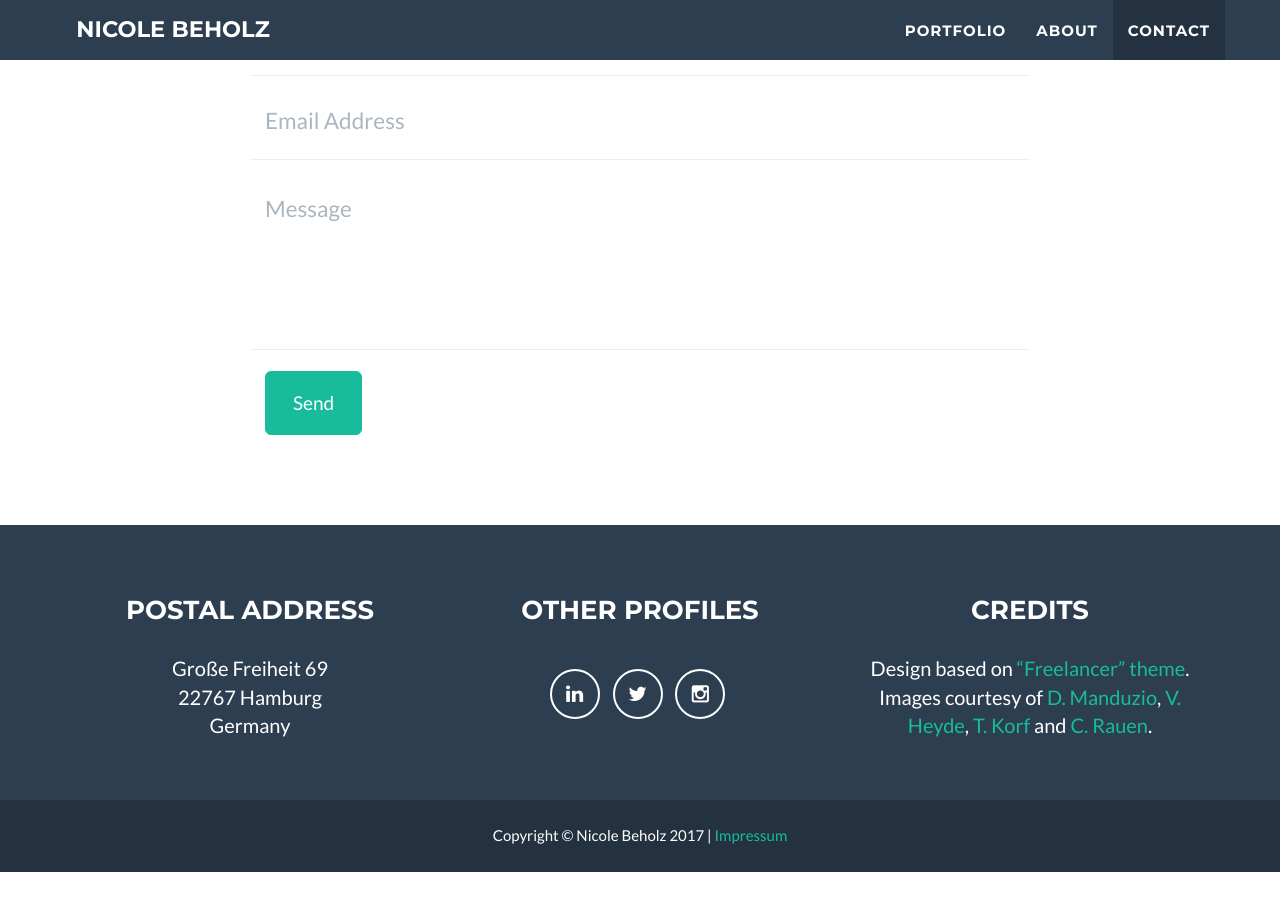
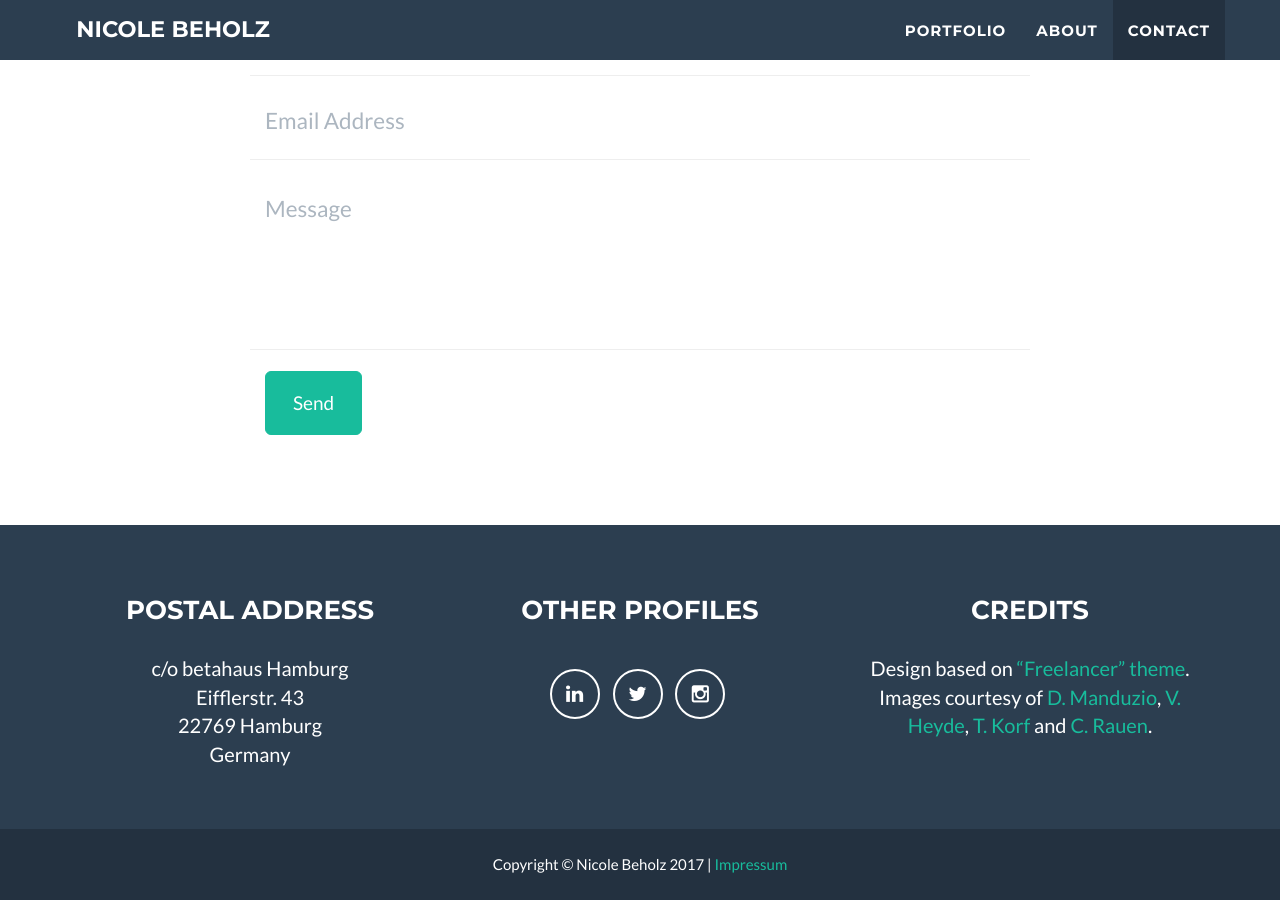
Before and after one commit to nickbeholz/nicolebeholz.com, a Jekyll site: the page built from index.html, in a window 1280 px wide and 900 px high, scrolled down 1506 px. Built offline with Jekyll 4.4.1, drawn with Linux system fonts in a browser that asks for light colours; before the commit the page ends 2378 px from its top, so only the background shows below that.

Commit message:
address in footer changed

```diff
--- a/_config.yml
+++ b/_config.yml
@@ -47,8 +47,9 @@ social:
 
 # Postal address (add as many lines as necessary)
 address:
-  - line: Große Freiheit 69
-  - line: 22767 Hamburg
+  - line: c/o betahaus Hamburg
+  - line: Eifflerstr. 43
+  - line: 22769 Hamburg
   - line: Germany
 
 # Credits content
```
